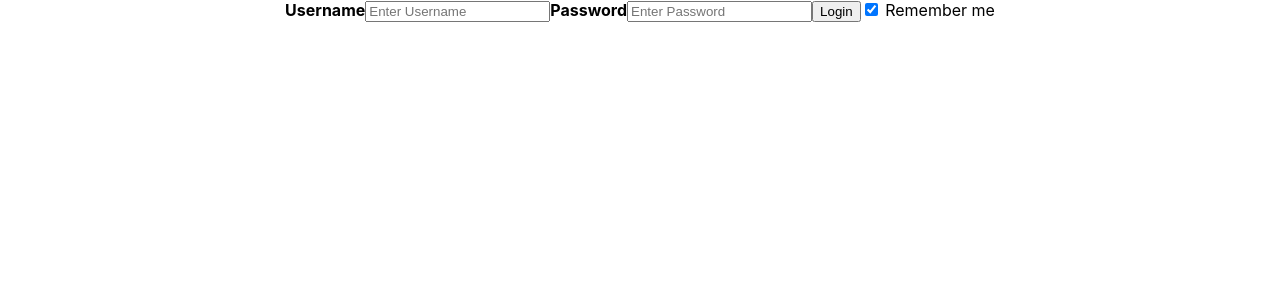
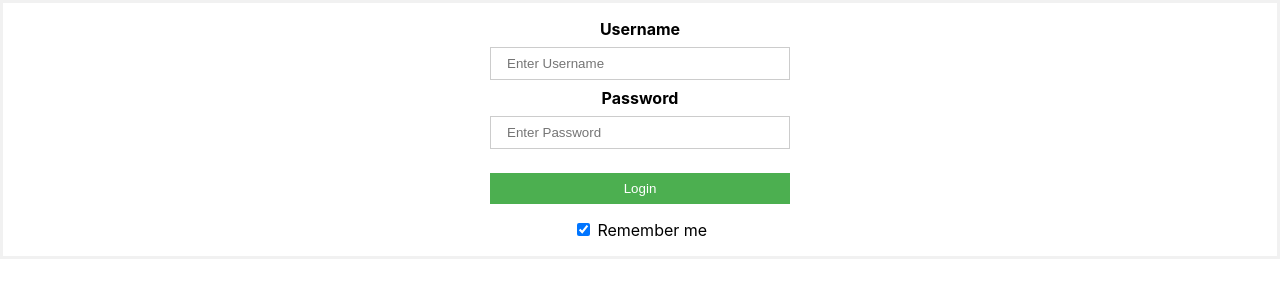
Before and after one commit to igorriok/balancer_web, a React (Create React App) app: page / in a window 1280 px wide. Shown: the top 300 px of the page. Built offline with nearby package versions, Linux system fonts and the light colour scheme.

Commit message:
Login page

```diff
--- a/src/App.css
+++ b/src/App.css
@@ -24,15 +24,85 @@
   color: white;
 }
 
-.App-link {
-  color: #61dafb;
+
+
+/* Login Page */
+
+/* Bordered form */
+form {
+  border: 3px solid #f1f1f1;
+
 }
 
-@keyframes App-logo-spin {
-  from {
-    transform: rotate(0deg);
+/* Full-width inputs */
+input[type=text], input[type=password] {
+  width: 100%;
+  padding: 8px 16px;
+  margin: 8px 0;
+  display: inline-block;
+  border: 1px solid #ccc;
+  box-sizing: border-box;
+  max-width: 300px;
+}
+
+/* Set a style for all buttons */
+button {
+  background-color: #4CAF50;
+  color: white;
+  padding: 8px 16px;
+  margin: 16px 8px;
+  border: none;
+  cursor: pointer;
+  width: 100%;
+  max-width: 300px;
+}
+
+/* Add a hover effect for buttons */
+button:hover {
+  opacity: 0.8;
+}
+
+/* Extra style for the cancel button (red) */
+.cancelbtn {
+  /*width: auto;*/
+  padding: 8px 16px;
+  background-color: #f44336;
+}
+
+/* Center the avatar image inside this container */
+.imgcontainer {
+  text-align: center;
+  margin: 24px 0 12px 0;
+}
+
+/* Avatar image */
+img.avatar {
+  width: 40%;
+  border-radius: 50%;
+}
+
+/* Add padding to containers */
+.container {
+  padding: 16px;
+  display: flex;
+  flex-direction: column;
+  align-items: center;
+  justify-content: center;
+}
+
+/* The "Forgot password" text */
+span.psw {
+  float: right;
+  padding-top: 16px;
+}
+
+/* Change styles for span and cancel button on extra small screens */
+@media screen and (max-width: 300px) {
+  span.psw {
+    display: block;
+    float: none;
   }
-  to {
-    transform: rotate(360deg);
+  .cancelbtn {
+    width: 100%;
   }
 }
--- a/src/LoginPage.tsx
+++ b/src/LoginPage.tsx
@@ -1,17 +1,55 @@
-import React from 'react';
+import React, {useState} from 'react';
+
+
+const sendCredentials = (event: any) => {
+	console.log(event);
+	event.preventDefault();
+}
+
 
 export default function LoginPage() {
 
+	const [username, setUsername] = useState('');
+	const [password, setPassword] = useState('');
 
+	const handleUsername = (event: any) => {
+		setUsername(event.target.value)
+	}
+
+	const handlePassword = (event: any) => {
+		setPassword(event.target.value);
+	}
 
 	return (
-		<form method="post">
+		<form onSubmit={sendCredentials} autoComplete="on">
 			<div className="container">
-				<label htmlFor="uname"><b>Username</b></label>
-				<input type="text" placeholder="Enter Username" name="uname" required/>
+				<label htmlFor="uname">
+					<b>
+						Username
+					</b>
+				</label>
+				<input
+					type="text"
+					placeholder="Enter Username"
+					name="uname"
+					required
+					value={username}
+					onChange={handleUsername}
+				/>
 
-				<label htmlFor="psw"><b>Password</b></label>
-				<input type="password" placeholder="Enter Password" name="psw" required/>
+				<label htmlFor="psw">
+					<b>
+						Password
+					</b>
+				</label>
+				<input
+					type="password"
+					placeholder="Enter Password"
+					name="psw"
+					required
+					value={password}
+					onChange={handlePassword}
+				/>
 
 				<button type="submit">
 					Login
@@ -20,6 +58,7 @@ export default function LoginPage() {
 				<label>
 					<input type="checkbox" checked={true} name="remember"/> Remember me
 				</label>
+
 			</div>
 		</form>
 	);
```
